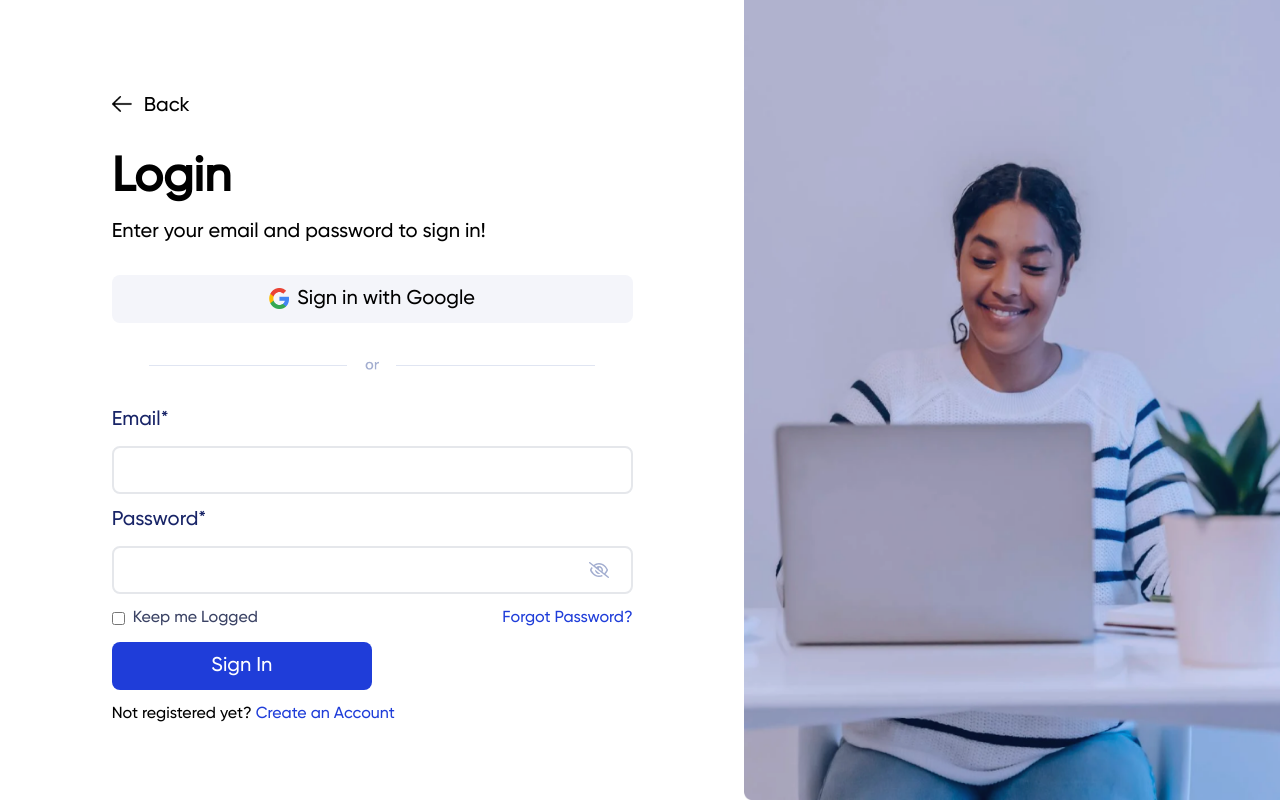
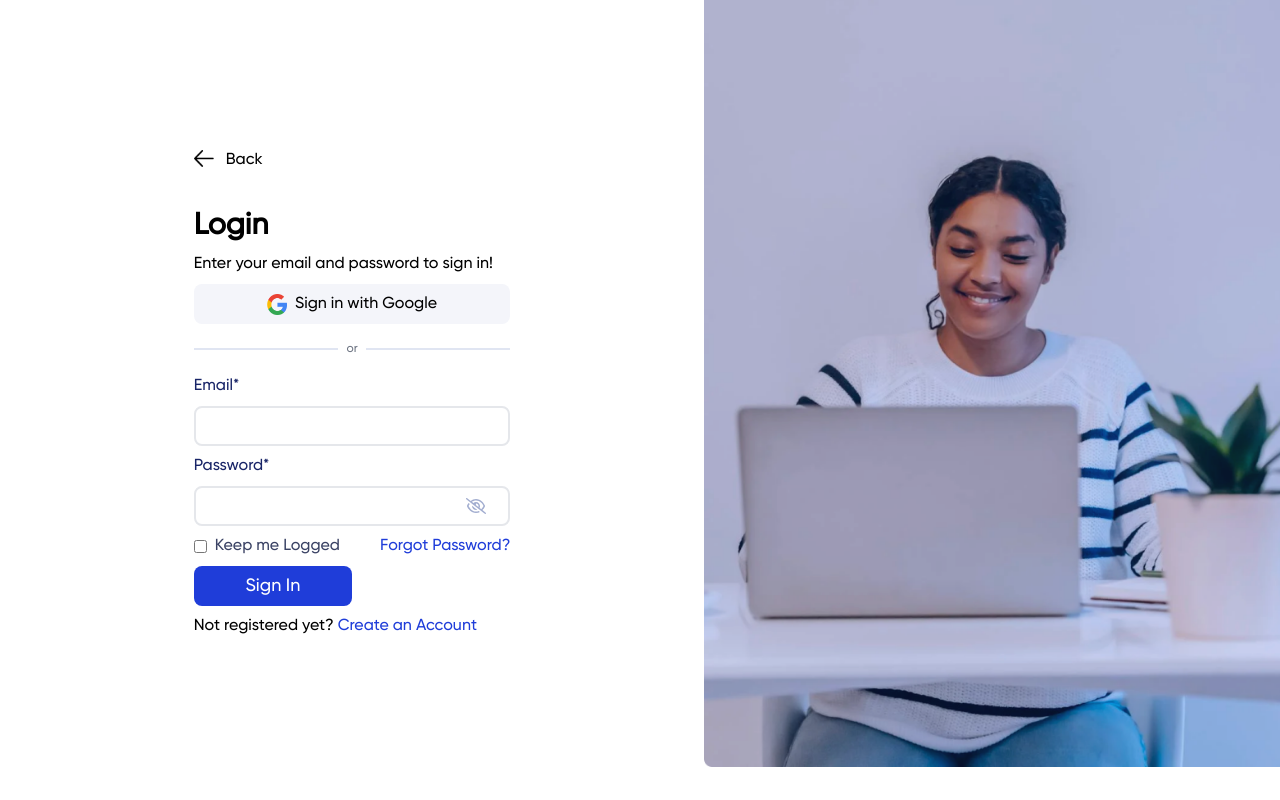
Before and after one commit to iot-lab-kiit/intern-fair, a Next.js app in the folder client/: page /login in a window 1280 px wide. Built offline with nearby package versions, Linux system fonts and the light colour scheme.

Commit message:
navigation-pill

```diff
--- a/client/package.json
+++ b/client/package.json
@@ -15,10 +15,12 @@
     "@headlessui/react": "^1.7.18",
     "@mui/icons-material": "^5.15.12",
     "@mui/material": "^5.15.12",
+    "@nextui-org/react": "^2.2.10",
     "all": "^0.0.0",
     "aws4": "^1.12.0",
     "embla-carousel": "^8.0.0",
     "embla-carousel-react": "^8.0.0",
+    "framer-motion": "^11.0.20",
     "mongoose": "^8.2.1",
     "next": "14.1.0",
     "react": "^18",
--- a/client/src/app/(auth)/login/page.jsx
+++ b/client/src/app/(auth)/login/page.jsx
@@ -7,15 +7,13 @@ import Image from "next/image";
 export default function Login() {
   const [showPassword, setShowPassword] = useState(false);
 
-  const togglePasswordVisibility = () => {
-    setShowPassword(!showPassword);
-  };
+
 
   return (
     <>
       <div className="content flex justify-center items-center  max-w-full mx-auto p-[1.75rem] sm:p-[0rem] ">
-        <div className="flex flex-col justify-center items-center max-w-1/2 mx-auto gap-4 place-self-center">
-          <div className="back-button text-xl  flex  w-full sm:w-[70%] h-16 ">
+        <div className="flex flex-col justify-center  mx-auto gap-4 place-self-center max-h-screen">
+          <div className="back-button text-base  flex  w-full sm:w-[100%] h-16 ">
             <div className="back-button flex gap-3 items-center justify-center">
               <div className="h-5 w-5">
                 <Image src="/images/back.png" height={20} width={20} />
@@ -23,12 +21,12 @@ export default function Login() {
               <div>Back</div>
             </div>
           </div>
-          <div className="form-container  flex flex-col items-center justify-center gap-[1.8rem] h-auto w-full sm:w-full flex-grow-1 flex-shrink-0 ">
-            <div className="header flex flex-col gap-4 w-full sm:w-[70%] text-center sm:text-start">
-              <div className="font-extrabold text-3xl md:text-5xl">Login</div>
-              <div className="text-xl">Enter your email and password to sign in!</div>
+          <div className="form-container  flex flex-col items-center justify-center gap-[0.5rem] h-auto w-full sm:w-full flex-grow-1 flex-shrink-0 ">
+            <div className="header flex flex-col gap-2 w-full sm:w-[100%] text-start">
+              <div className="font-extrabold text-3xl ">Login</div>
+              <div className="text-base">Enter your email and password to sign in!</div>
             </div>
-            <div className="google-signup flex items-center justify-center bg-[#F4F5FA] w-[98%] sm:w-[70%] h-12 rounded-lg">
+            <div className="google-signup flex items-center justify-center bg-[#F4F5FA] w-[98%] sm:w-[100%] h-10 rounded-lg">
               <div className="mr-2">
                 <Image
                   src="/images/Group.png"
@@ -37,39 +35,48 @@ export default function Login() {
                   alt="google"
                 />
               </div>
-              <div className="text-xl">Sign in with Google</div>
+              <div className="text-base">Sign in with Google</div>
             </div>
             {/* Or with lines */}
-            <div className="flex flex-col w-[60%]  items-center">
+            {/* <div className="flex flex-col w-[100%] sm:w-[60%] h-[1.75rem] sm:h-[100%] items-center">
               <Image
                 src="/images/Separator.png"
-                height={500}
+                height={10000}
                 width={800}
                 alt="separator"
+                className="w-[100%] h-[100%]"
               />
-            </div>
-            <form className="flex  flex-col gap-3 w-full sm:w-[70%]">
-              <label htmlFor="email" className="text-[#182467] text-xl">
+            </div> */}
+              <div className="flex flex-row gap-2 w-[100%] sm:w-[100%] h-[1.75rem] sm:h-[100%] items-center">
+            <div className="separator w-[100%] h-[2px] bg-[#E0E5F2] my-4"></div>
+            <div className="text-gray-500 text-xs">or</div>
+            <div className="separator w-[100%] h-[2px] bg-[#E0E5F2] my-4"></div>
+          </div>
+
+            <form className="flex  flex-col gap-2 w-full ">
+              <label htmlFor="email" className="text-[#182467] text-base">
                 Email*
               </label>
               <input
                 type="email"
                 id="email"
-                className="w-full h-12 border-2 rounded-lg px-4 focus:border-blue-500"
+                className="w-full h-10 border-2 rounded-lg px-4 focus:border-blue-500"
               />
-              <label htmlFor="password" className="text-[#182467] text-xl">
+              <label htmlFor="password" className="text-[#182467] text-base">
                 Password*
               </label>
               <div className="relative">
                 <input
                   id="password"
                   type={showPassword ? "text" : "password"}
-                  className="w-full h-12 border-2 rounded-lg px-4 focus:border-[#1F3DD9]"
+                  className="w-full h-10 border-2 rounded-lg px-4 focus:border-[#1F3DD9]"
                 />
                 <button
                   type="button"
                   className="absolute inset-y-0 right-0 pr-6 top-[50%] -translate-y-1/2"
-                  onClick={togglePasswordVisibility}
+                  onClick={() => {
+                    setShowPassword(!showPassword);
+                  }}
                 >
                   {showPassword ? (
                     <FaRegEye
@@ -102,10 +109,10 @@ export default function Login() {
                 </div>
               </div>
 
-              <button className="bg-[#1F3DD9]  text-white text-xl h-12 w-1/2 rounded-lg">
+              <button className="bg-[#1F3DD9]  text-white text-lg h-10 w-1/2 rounded-lg">
                 Sign In
               </button>
-              <div className=" w-full sm:w-[70%] text-base">
+              <div className=" w-full sm:w-[100%] text-base">
             Not registered yet?{" "}
             <a href="/signup" className="text-[#1F3DD9]">
               Create an Account
@@ -117,13 +124,14 @@ export default function Login() {
 
         </div>
 
-        <div className="image-container w-[45%] h-screen  hidden lg:block">
+        <div className="image-container w-[45%] max-h-screen  hidden lg:block">
           <Image
             src="/images/signup.png"
             alt="signup-image"
             height={500}
             width={500}
             style={{ width: "100%", height: "100%" }}
+            className="max-h-screen"
           />
         </div>
       </div>
--- a/client/src/app/(auth)/signup/page.jsx
+++ b/client/src/app/(auth)/signup/page.jsx
@@ -13,8 +13,8 @@ export default function Signup() {
   return (
     <>
       <div className="content  flex justify-center items-center  max-w-full mx-auto p-[1.75rem] sm:p-[0rem] ">
-        <div  className="flex flex-col justify-center items-center mx-auto gap-2 place-self-center">
-        <div className="back-button text-xl  flex  w-full sm:w-[70%] h-16 ">
+        <div className="flex flex-col justify-center items-center mx-auto  place-self-center max-h-screen">
+          <div className="back-button text-base  flex  w-full  h-16 mb-2">
             <div className="back-button flex gap-3 items-center justify-center">
               <div className="h-5 w-5">
                 <Image src="/images/back.png" height={20} width={20} />
@@ -22,12 +22,13 @@ export default function Signup() {
               <div>Back</div>
             </div>
           </div>
-          <div className="form-container flex flex-col items-center justify-center gap-[1.8rem] h-auto w-full sm:w-full flex-grow-1 flex-shrink-0 ">
-
-          <div className="header flex flex-col gap-4 w-full sm:w-[70%] text-center sm:text-start">
-            <div className="font-extrabold text-3xl">Create an Account</div>
+          <div className="form-container flex flex-col items-center justify-center gap-[0.5rem] h-auto w-full sm:w-full flex-grow-1 flex-shrink-0 ">
+            <div className="header flex flex-col gap-2 w-full  text-start">
+              <div className="font-extrabold text-xl sm:text-3xl">
+                Create an Account
+              </div>
               <div>Enter your details to create your account!</div>
-            <div className="google-signup flex items-center justify-center bg-[#F4F5FA] w-full h-12 rounded-lg">
+              <div className="google-signup flex items-center justify-center bg-[#F4F5FA] w-[98%] sm:w-[100%] h-10 rounded-lg">
                 <div className="mr-2">
                   <Image
                     src="/images/Group.png"
@@ -36,27 +37,30 @@ export default function Signup() {
                     alt="google"
                   />
                 </div>
-            <div>Sign in with Google</div>
+                <div className="text-base">Sign in with Google</div>
               </div>
-
-
             </div>
-          <div className="flex flex-col w-[60%]  items-center">
+            {/* <div className="flex flex-col w-[60%]  items-center">
               <Image
                 src="/images/Separator.png"
                 height={500}
                 width={800}
                 alt="separator"
               />
+            </div> */}
+            <div className="flex flex-row gap-2 w-[100%] sm:w-[100%] h-[1.75rem] sm:h-[100%] items-center">
+              <div className="separator w-[100%] h-[2px] bg-[#E0E5F2] my-4"></div>
+              <div className="text-gray-500 text-xs">or</div>
+              <div className="separator w-[100%] h-[2px] bg-[#E0E5F2] my-4"></div>
             </div>
-          <form className="flex flex-col gap-3 w-full sm:w-[70%]">
+            <form className="flex flex-col  w-full gap-2">
               <label htmlFor="name" className="text-[#182467]">
                 Name*
               </label>
               <input
                 type="text"
                 id="name"
-              className="w-full h-12 border-2 rounded-lg px-4 focus:border-[#1F3DD9]"
+                className="w-full h-10 border-2 rounded-lg px-4 focus:border-[#1F3DD9]"
               />
               <label htmlFor="email" className="text-[#182467]">
                 Email*
@@ -64,7 +68,7 @@ export default function Signup() {
               <input
                 type="email"
                 id="email"
-              className="w-full h-12 border-2 rounded-lg px-4 focus:border-[#1F3DD9] placeholder-gray-400"
+                className="w-full h-10 border-2 rounded-lg px-4 focus:border-[#1F3DD9] placeholder-gray-400"
               />
               <label htmlFor="password" className="text-[#182467]">
                 Password*
@@ -73,7 +77,7 @@ export default function Signup() {
                 <input
                   id="password"
                   type={showPassword ? "text" : "password"}
-                className="w-full h-12 border-2 rounded-lg px-4 focus:border-[#1F3DD9]"
+                  className="w-full h-10 border-2 rounded-lg px-4 focus:border-[#1F3DD9]"
                 />
                 <button
                   type="button"
@@ -84,13 +88,13 @@ export default function Signup() {
                     <FaRegEye
                       height={20}
                       width={20}
-                  style={{ color: '#A3AED0' , width:'20px' }}
+                      style={{ color: "#A3AED0", width: "20px" }}
                     />
                   ) : (
                     <FaRegEyeSlash
                       height={20}
                       width={20}
-                  style={{ color: '#A3AED0' , width:'20px' }}
+                      style={{ color: "#A3AED0", width: "20px" }}
                     />
                   )}
                 </button>
@@ -101,28 +105,37 @@ export default function Signup() {
                   htmlFor="check"
                   className="text-[#3A4264] mbMini:text-xs mbXSmall:text-sm font-sans"
                 >
-                I accept the <a href="#" className="text-[#1F3DD9] ">Terms and services</a>  as well as <a href="#" className="text-[#1F3DD9] ">Privacy policy</a>
+                  I accept the{" "}
+                  <a href="#" className="text-[#1F3DD9] ">
+                    Terms and services
+                  </a>{" "}
+                  as well as{" "}
+                  <a href="#" className="text-[#1F3DD9] ">
+                    Privacy policy
+                  </a>
                 </label>
               </div>
-            <button className="bg-[#1F3DD9] text-white h-12 w-1/2 rounded-lg">
+              <button className="bg-[#1F3DD9] text-white h-10 w-1/2 rounded-lg">
                 Sign Up
               </button>
-            <div className=" w-full sm:w-[70%] font-medium">
-            Already have an account? <a href="/login" className="text-[#1F3DD9] font-medium" >Login</a>
+              <div className=" w-full  font-xs">
+                Already have an account?{" "}
+                <a href="/login" className="text-[#1F3DD9] font-xs">
+                  Login
+                </a>
               </div>
             </form>
-
           </div>
         </div>
 
-
-        <div className="image-container w-[40%] h-screen  hidden lg:block">
+        <div className="image-container w-[45%] max-h-screen  hidden lg:block">
           <Image
             src="/images/signup.png"
             alt="signup-image"
             height={500}
             width={500}
-            style={{ width: "100%" , height:"100%" }}
+            style={{ width: "100%", height: "100%" }}
+            className="max-h-screen"
           />
         </div>
       </div>
--- /dev/null
+++ b/client/src/app/courses/page.jsx
@@ -0,0 +1,18 @@
+import React from "react";
+import Navbar from "@/components/Navbar/Navbar";
+import Navigation from "@/components/courses/Navigation/Navigation"
+const courses = () => {
+  return (
+    <>
+     <Navbar />
+
+
+       <Navigation />
+
+
+    </>
+
+  );
+};
+
+export default courses;
--- /dev/null
+++ b/client/src/components/courses/Dropdown/Dropdown.jsx
@@ -0,0 +1,7 @@
+import React from "react";
+
+const Footer = () => {
+  return <div></div>;
+};
+
+export default Footer;
--- /dev/null
+++ b/client/src/components/courses/Navigation/Navigation.jsx
@@ -0,0 +1,81 @@
+"use client";
+import React from "react";
+import Image from "next/image";
+import {
+  Dropdown,
+  DropdownTrigger,
+  DropdownMenu,
+  DropdownItem,
+  Button,
+} from "@nextui-org/react";
+
+const Navigation = () => {
+  const items = [
+    "Courses",
+    "Mock test",
+    "Online Library & PDF",
+    "Mock Interviews",
+    "Resume Templates",
+    "Events",
+    "Practice & Quizzes",
+    "Best Resources",
+  ];
+
+  return (
+    <div className="flex flex-row justify-around tbPortrait:flex-col  items-center ">
+      <div
+        className="back-button text-base flex justify-start w-[95%] h-16"
+        style={{ margin: "0 5%" }}
+      >
+        <div className="back-button flex gap-3 items-center justify-center">
+          <div className="h-5 w-5">
+            <Image src="/images/back.png" height={20} width={20} />
+          </div>
+          <div>Back</div>
+        </div>
+      </div>
+
+      <div
+        className="navigation text-base gap-2  flex-row items-center  border-2 rounded-full py-2 mx-auto w-[95%] hidden tbPortrait:flex tbPortrait:justify-center"
+        style={{
+          scrollbarWidth: "none",
+          paddingLeft: "5%",
+          paddingRight: "5%",
+        }}
+      >
+        {items.map((item, index) => (
+          <div
+            key={index}
+            className="px-4 py-1 rounded-3xl cursor-pointer transition-colors duration-500 ease-in-out hover:bg-[#1F3DD9] hover:text-white hover:rounded-3xl whitespace-nowrap  "
+          >
+            {item}
+          </div>
+        ))}
+      </div>
+
+      <div
+        className="hamburger  rounded-full border-2 mx-auto px-2 py-1 tbPortrait:hidden items-center"
+        style={{ margin: "0 5%" }}
+      >
+        <Dropdown backdrop="blur">
+          <DropdownTrigger className="border-none">
+            <Button className="focus:outline-none ">Open Menu</Button>
+          </DropdownTrigger>
+
+          <DropdownMenu variant="faded" aria-label="Static Actions">
+            {items.map((item, index) => (
+              <DropdownItem
+                key={index}
+                className="focus:outline-none focus:ring focus:border-[#1F3DD9]"
+              >
+                {item}{" "}
+              </DropdownItem>
+            ))}
+          </DropdownMenu>
+        </Dropdown>
+      </div>
+    </div>
+  );
+};
+
+export default Navigation;
```
Also changed, not shown: 1 other file (tests, documents, lock files or other folders). Lines whose indentation alone changed are shown as unchanged.
